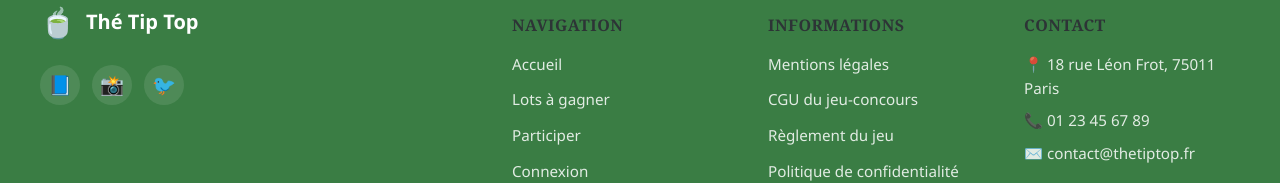
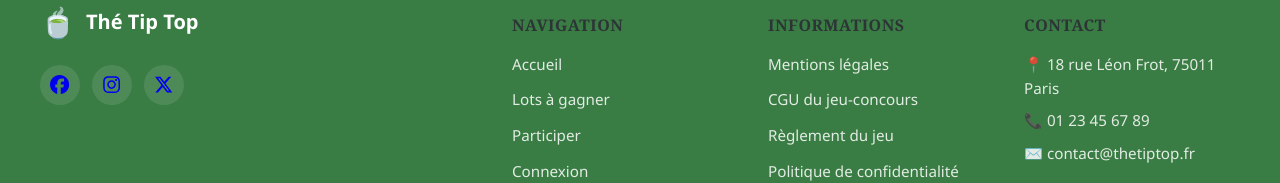
Before and after one commit to HilmiKeles/projet-fin-annee, a React (Vite) app in the folder frontend/: page /saisie-code in a window 1280 px wide. Shown: the part 673-856 px from the top of the page. Built offline with nearby package versions, Linux system fonts and the light colour scheme.

Commit message:
modif icon socialMedia

```diff
--- a/frontend/src/components/Footer.jsx
+++ b/frontend/src/components/Footer.jsx
@@ -1,5 +1,6 @@
 import { Link } from 'react-router-dom';
 import '../styles/Footer.css';
+import { FaInstagram, FaFacebook, FaXTwitter } from "react-icons/fa6";
 
 export default function Footer() {
   return (
@@ -15,13 +16,13 @@ export default function Footer() {
             </div>
             <div className="footer-brand-socials">
               <a href="https://facebook.com" target="_blank" rel="noopener noreferrer" aria-label="Facebook">
-                <span>📘</span>
+                <FaFacebook />
               </a>
               <a href="https://instagram.com" target="_blank" rel="noopener noreferrer" aria-label="Instagram">
-                <span>📸</span>
+                <FaInstagram />
               </a>
               <a href="https://twitter.com" target="_blank" rel="noopener noreferrer" aria-label="Twitter">
-                <span>🐦</span>
+                <FaXTwitter />
               </a>
             </div>
           </div>
--- a/package.json
+++ b/package.json
@@ -16,5 +16,8 @@
   "bugs": {
     "url": "https://github.com/HilmiKeles/projet-fin-annee/issues"
   },
-  "homepage": "https://github.com/HilmiKeles/projet-fin-annee#readme"
+  "homepage": "https://github.com/HilmiKeles/projet-fin-annee#readme",
+  "dependencies": {
+    "react-icons": "^5.7.0"
+  }
 }
```
Also changed, not shown: 1 other file (tests, documents, lock files or other folders).
